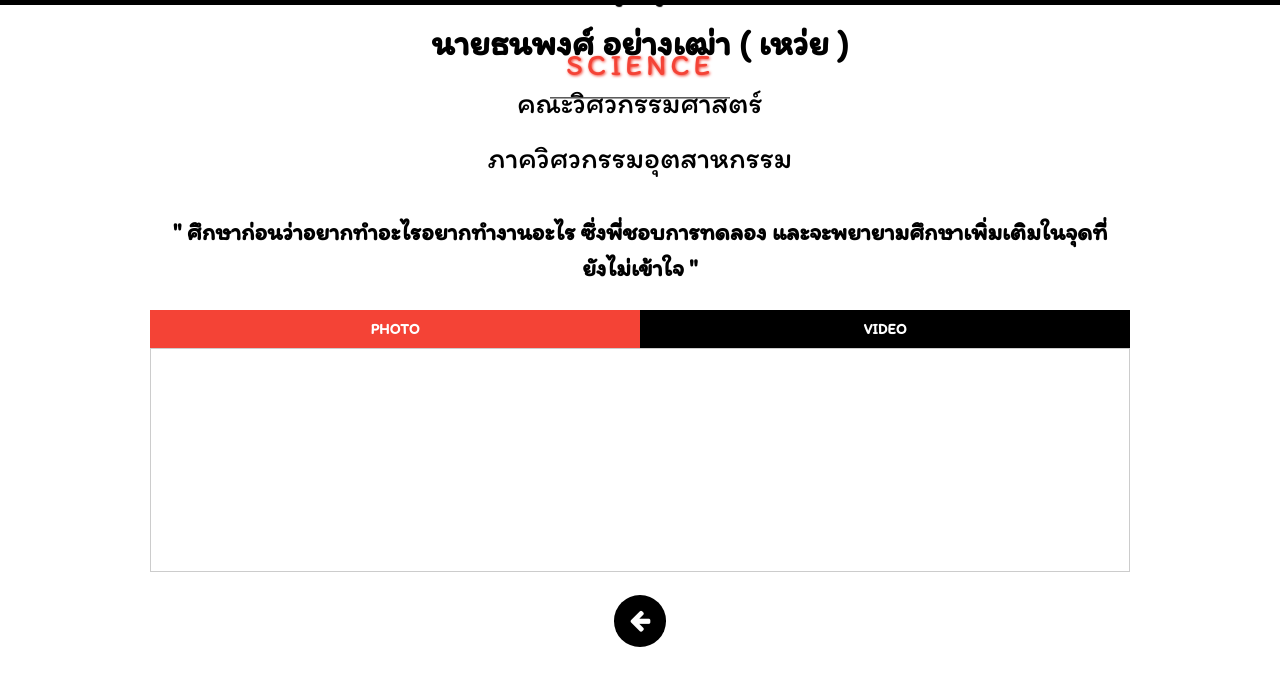
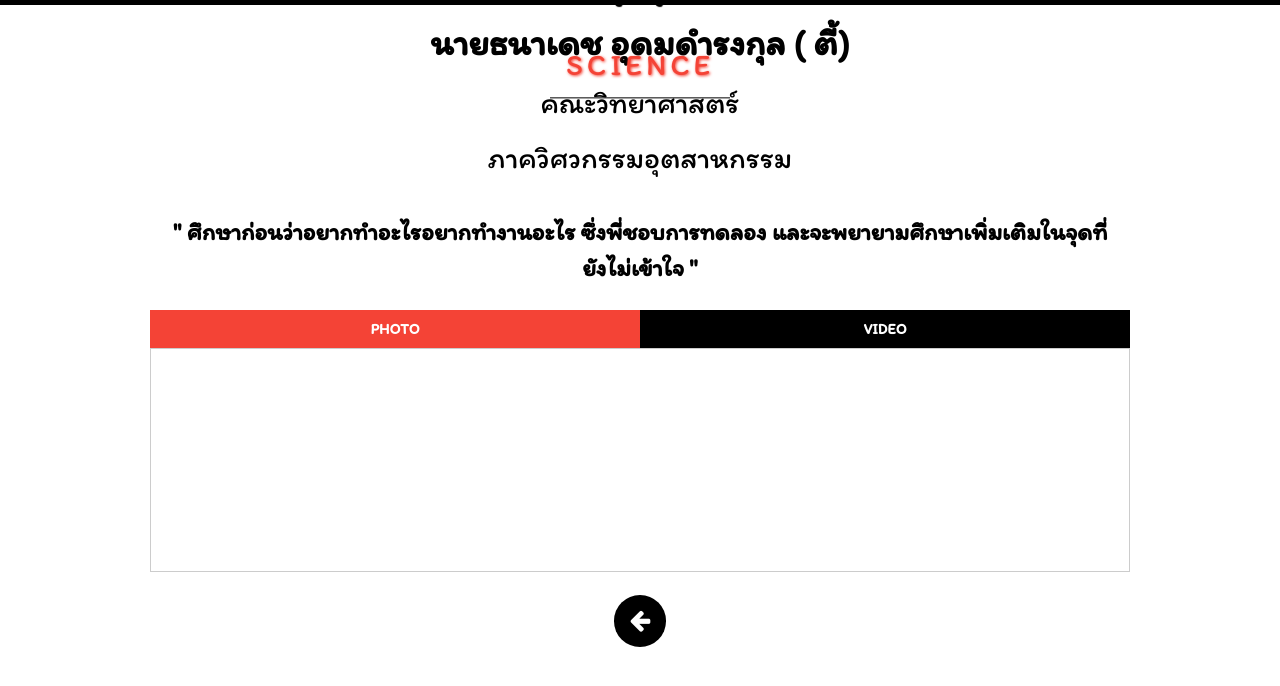
Before and after one commit to impalmn/16Inspirations-ty, a plain HTML site: page index.html in a window 1280 px wide. Shown: the part 50-736 px from the top of the page. Drawn offline with nearby package versions, Linux system fonts and the light colour scheme.

Commit message:
Update index.html

```diff
--- a/index.html
+++ b/index.html
@@ -40,8 +40,8 @@ body,h1,h2,h3,h4,h5,h6,p {font-family: "Itim", sans-serif}
   <!-- About -->
 <div class="w3-container w3-padding-32" id="us">
   <div class="w3-content">
-    <h1 class="w3-center w3-text-black"><b>นายธนพงศ์ อย่างเฒ่า ( เหว่ย )</b></h1>
-    <h2 class="w3-center w3-text-black">คณะวิศวกรรมศาสตร์</h2>
+    <h1 class="w3-center w3-text-black"><b>นายธนาเดช อุดมดำรงกุล ( ตี้)</b></h1>
+    <h2 class="w3-center w3-text-black">คณะวิทยาศาสตร์</h2>
     <h2 class="w3-center w3-text-black">ภาควิศวกรรมอุตสาหกรรม</h2>
 
   <!-- ???? -->
```
